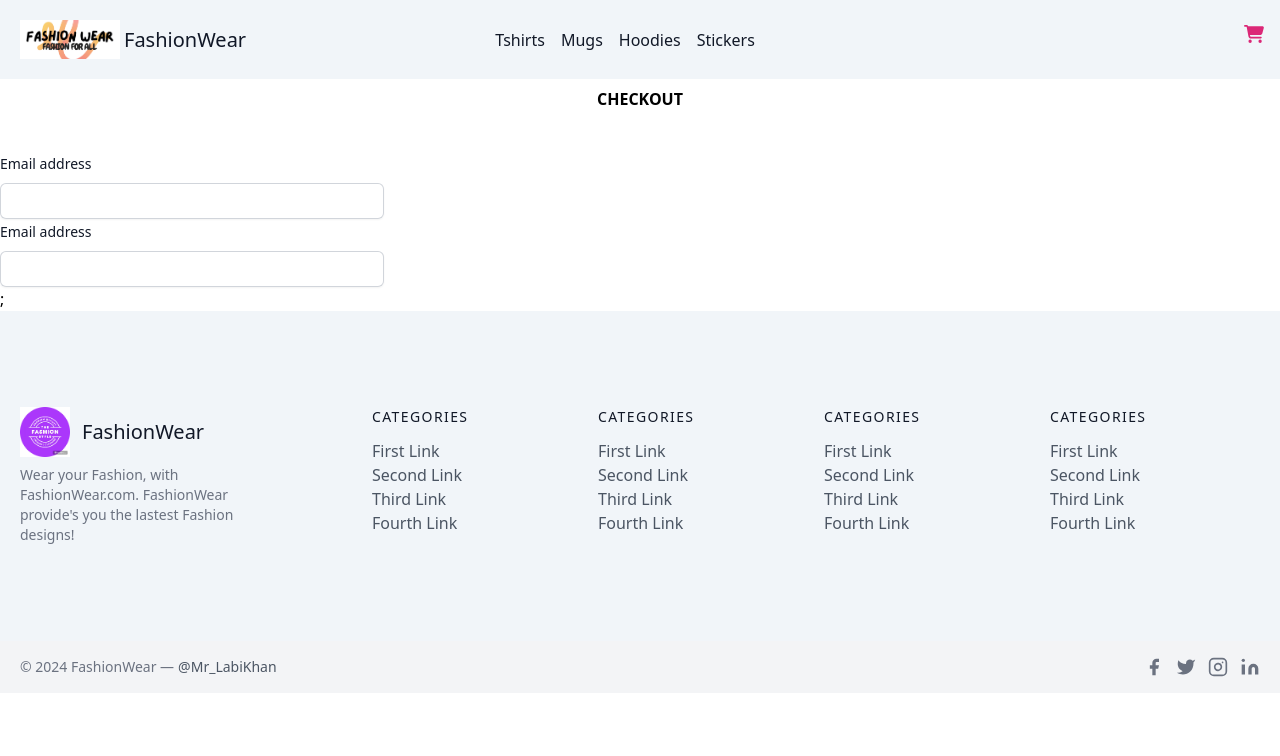
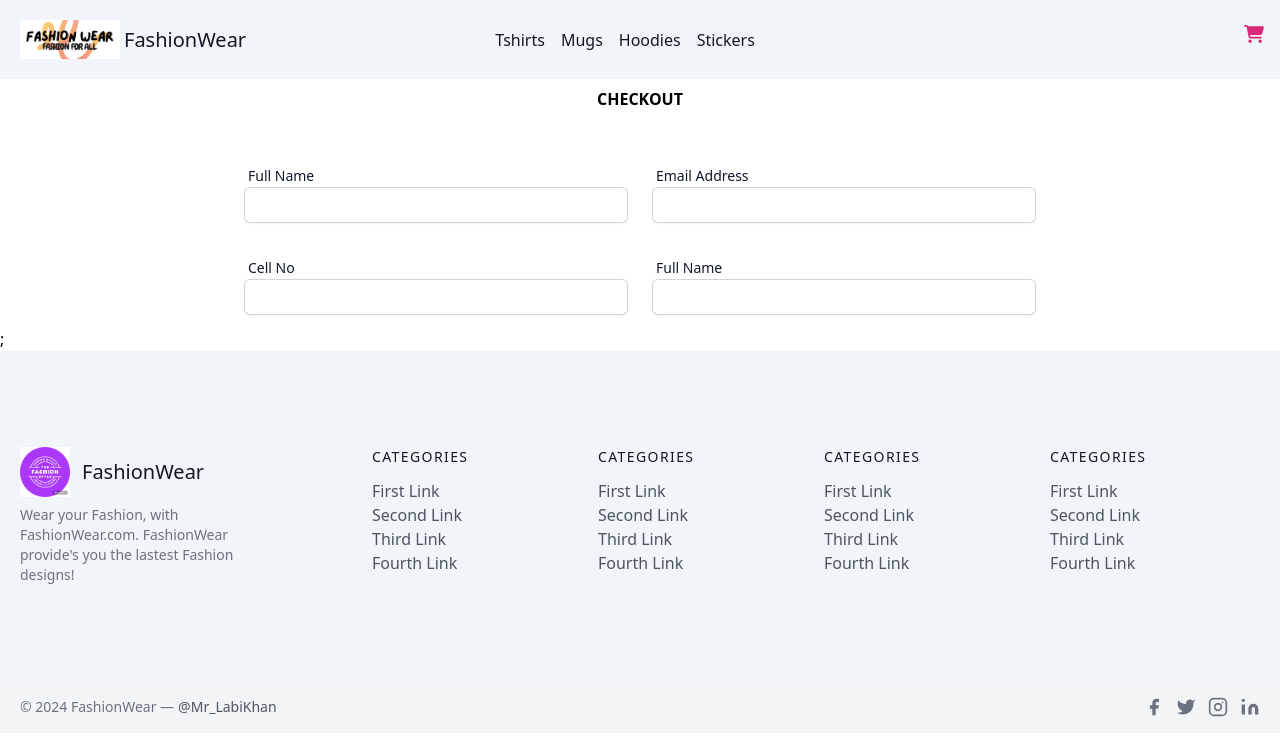
Before and after one commit to Laraib007/Ecommerce-NextJs-Project, a Next.js app: page /checkout in a window 1280 px wide. Shown: the top 756 px of the page. Built offline with nearby package versions, Linux system fonts and the light colour scheme.

Commit message:
filing details

```diff
--- a/src/pages/checkout.js
+++ b/src/pages/checkout.js
@@ -5,18 +5,25 @@ const Checkout = () => {
     <div className='container'>
 
       <h1 className='m-2 font-bold text-center'>CHECKOUT</h1>
-     <div class="mt-10 row ">
-      <div className='w-96'>
-        <label for="email" class=" text-sm font-medium  text-gray-900">Email address</label>
-        <div class="mt-2">
-          <input id="email" name="email" type="email" autocomplete="email" required class=" w-full rounded-md border-0 py-1.5 text-gray-900 shadow-sm ring-1 ring-inset ring-gray-300 placeholder:text-gray-400 focus:ring-2 focus:ring-inset focus:ring-indigo-600 sm:text-sm sm:leading-6" />
-        </div>
+     <div className="mt-10 flex container justify-center ">
+
+      <div className='w-96 m-3 '>
+        <label for="name" className=" text-sm font-medium ml-1 text-gray-900">Full Name</label>
+          <input id="name" name="name" type="text" autocomplete="name" required className=" w-full rounded-md border-0 py-1.5 text-gray-900 shadow-sm ring-1 ring-inset ring-gray-300 placeholder:text-gray-400 focus:ring-2 focus:ring-inset focus:ring-indigo-600 sm:text-sm sm:leading-6" />
       </div>
-      <div className='w-96'>
-        <label for="email" class=" text-sm font-medium  text-gray-900">Email address</label>
-        <div class="mt-2">
-          <input id="email" name="email" type="email" autocomplete="email" required class=" w-full rounded-md border-0 py-1.5 text-gray-900 shadow-sm ring-1 ring-inset ring-gray-300 placeholder:text-gray-400 focus:ring-2 focus:ring-inset focus:ring-indigo-600 sm:text-sm sm:leading-6" />
-        </div>
+      <div className='w-96 m-3 '>
+        <label for="email" className=" text-sm font-medium ml-1 text-gray-900">Email Address</label>
+          <input id="email" name="email" type="email" autocomplete="email" required className=" w-full rounded-md border-0 py-1.5 text-gray-900 shadow-sm ring-1 ring-inset ring-gray-300 placeholder:text-gray-400 focus:ring-2 focus:ring-inset focus:ring-indigo-600 sm:text-sm sm:leading-6" />
+      </div>
+      </div>
+      <div className="mt-2 flex container justify-center ">
+      <div className='w-96 m-3 '>
+        <label for="number" className=" text-sm font-medium ml-1 text-gray-900">Cell No</label>
+          <input id="number" name="number" type="number" autocomplete="number" required className=" w-full rounded-md border-0 py-1.5 text-gray-900 shadow-sm ring-1 ring-inset ring-gray-300 placeholder:text-gray-400 focus:ring-2 focus:ring-inset focus:ring-indigo-600 sm:text-sm sm:leading-6" />
+      </div>
+      <div className='w-96 m-3 '>
+        <label for="name" className=" text-sm font-medium ml-1 text-gray-900">Full Name</label>
+          <input id="name" name="name" type="text" autocomplete="name" required className=" w-full rounded-md border-0 py-1.5 text-gray-900 shadow-sm ring-1 ring-inset ring-gray-300 placeholder:text-gray-400 focus:ring-2 focus:ring-inset focus:ring-indigo-600 sm:text-sm sm:leading-6" />
       </div>
       </div>
     </div>
```
